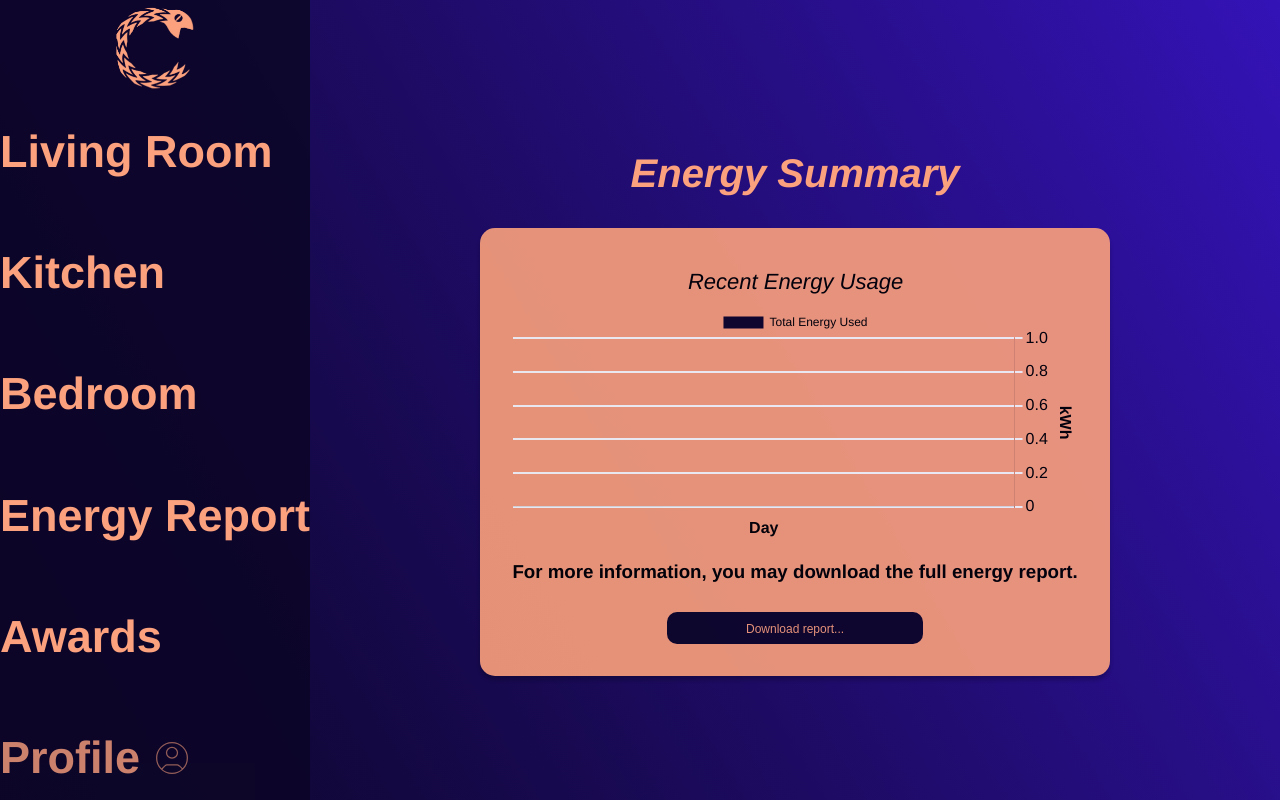
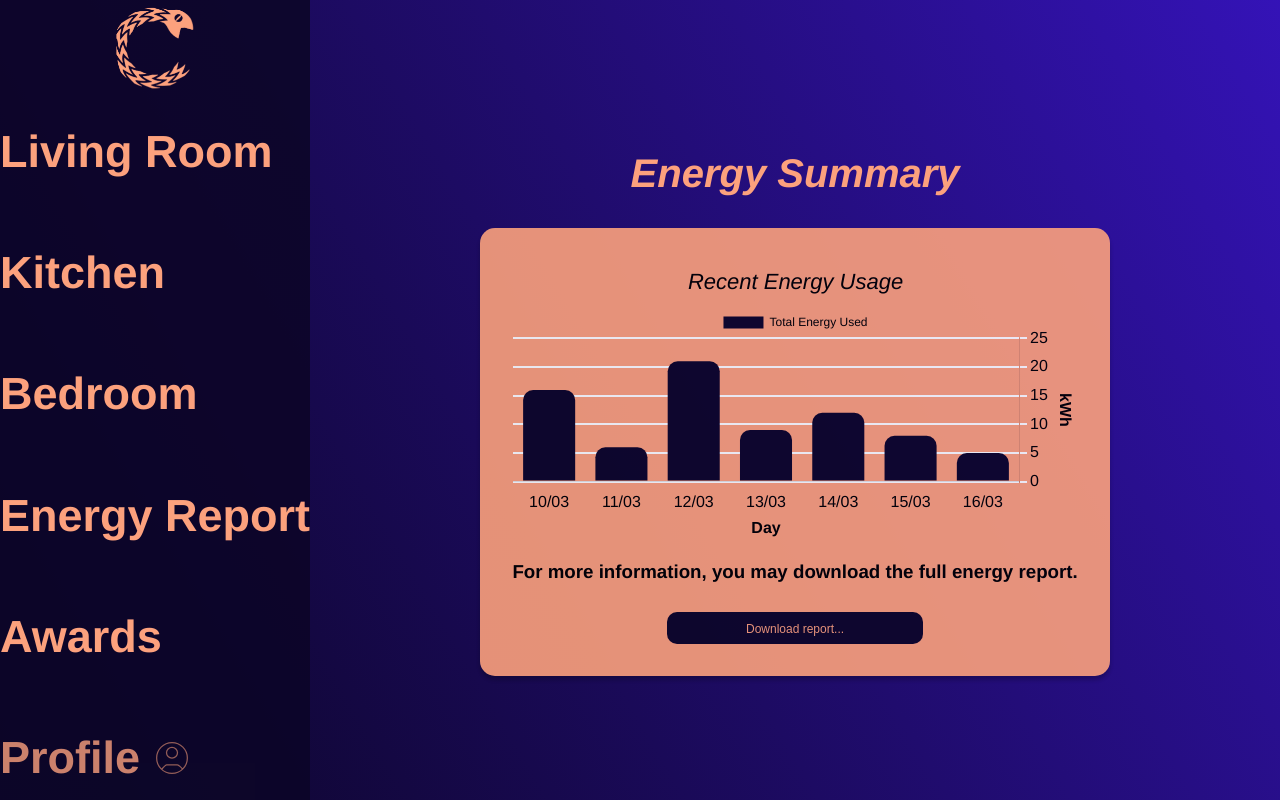
Before and after one commit to Hamish-MarshallDawson/iteration-inc, a React (Create React App) app: page /Energyreport in a window 1280 px wide. Built offline with nearby package versions, Linux system fonts and the light colour scheme; no server answers.

Commit message:
manually added random data for now

```diff
--- a/src/pages/EnergyReport.js
+++ b/src/pages/EnergyReport.js
@@ -60,11 +60,11 @@ const BarGraph = () => {
 
   // data for the chart
   const data = {
-    labels: Object.keys(totalData),
+    labels: ["10/03", "11/03", "12/03", "13/03", "14/03", "15/03", "16/03",], //Object.keys(totalData),
     datasets: [
       {
         label: 'Total Energy Used',
-        data: Object.values(totalData), // totalData.map((row) => row.TotalEnergyUsed),    // [16, 4, 21, 9],
+        data: [16, 6, 21, 9, 12, 8, 5], // Object.values(totalData), // totalData.map((row) => row.TotalEnergyUsed),
         fill: true,
         backgroundColor: 'rgba(13, 6, 40, 1)', // Last one is transparency
         borderRadius: 10, // Rounded corners for the bars
```
